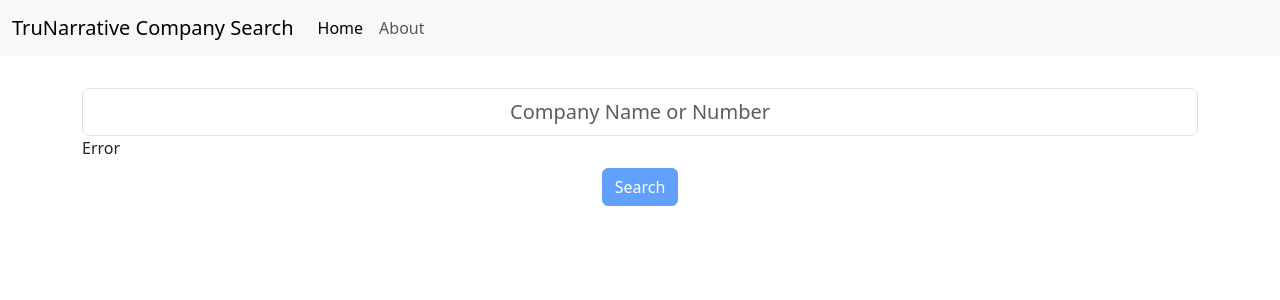
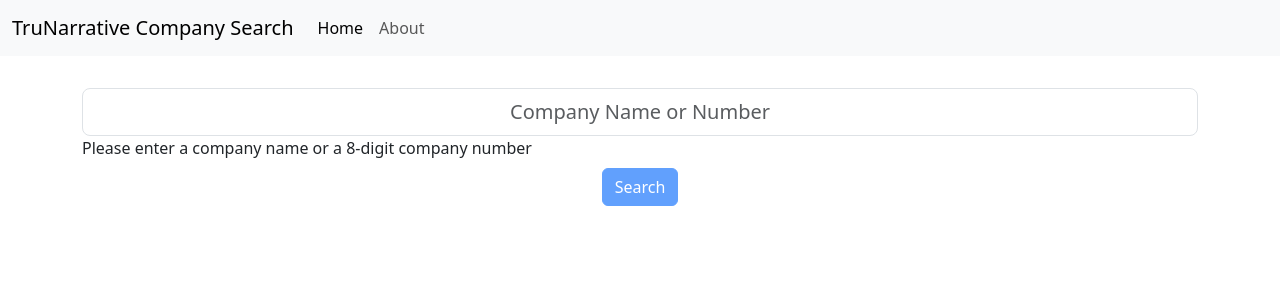
Before and after one commit to IanTaite/rn-tech-test, an Angular app: page / in a window 1280 px wide. Both pictures are taken after a click on the link "TruNarrative Company Search". Shown: the top 300 px of the page. Built offline with nearby package versions, Linux system fonts and the light colour scheme.

Commit message:
Improved required search term mesage

```diff
--- a/src/app/pages/search-page/search-page.component.html
+++ b/src/app/pages/search-page/search-page.component.html
@@ -6,8 +6,8 @@
     <div class="col">
       <div class="mb-2">
         <input class="form-control form-control-lg" id="searchTerm" type="text" formControlName="searchTerm" #searchBox placeholder="Company Name or Number">
-        @if (searchTermControl?.invalid && searchTermControl?.touched) {
-          <div>Error</div>
+        @if (searchTermControl?.touched && searchTermControlHasError('required')) {
+          <div class="validation-error">Please enter a company name or a 8-digit company number</div>
         }
       </div>
     </div>
--- a/src/app/pages/search-page/search-page.component.ts
+++ b/src/app/pages/search-page/search-page.component.ts
@@ -60,17 +60,8 @@
     return this.form.get('searchTerm');
   }
 
-  searchTermIsInvalidReason() {
-    if (this.form.get('searchTerm')?.errors) {
-      const searchTermCtrl = this.form.get('searchTerm');
-      if (searchTermCtrl) {
-        const errors = searchTermCtrl.errors;
-        if (errors && errors['required']) {
-          return 'Search term is required';
-        }
-      }
-    }
-    return '';
+  searchTermControlHasError(errorName: string) {
+    return this.searchTermControl?.hasError(errorName);
   }
 
   onSearch_click() {
```
